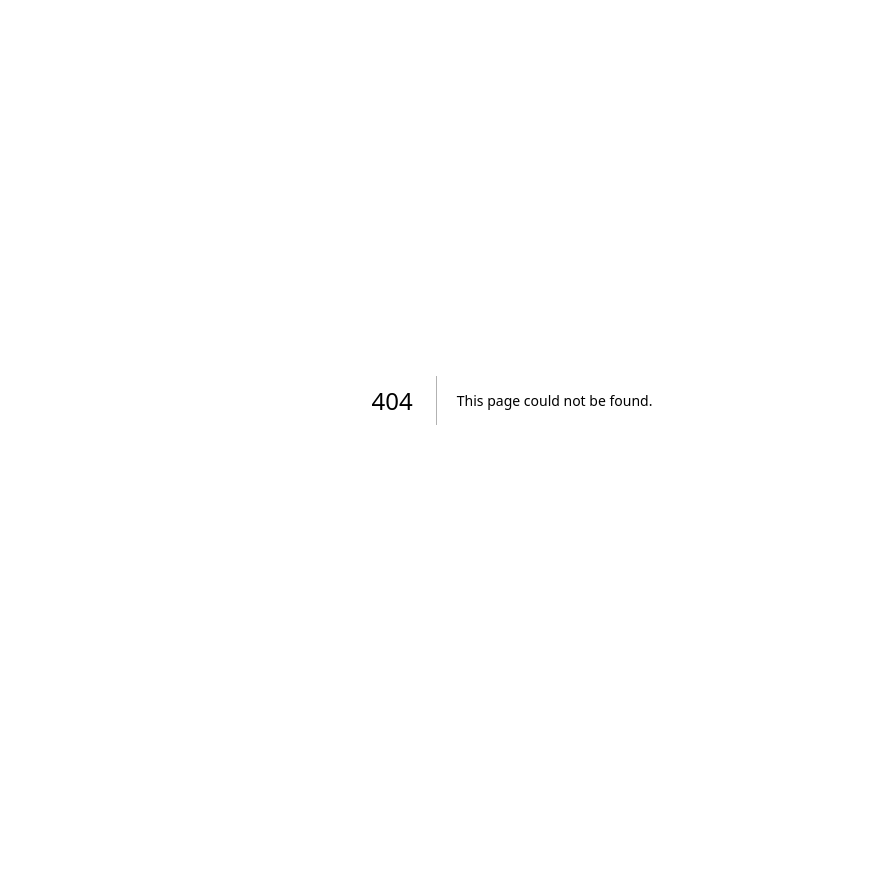
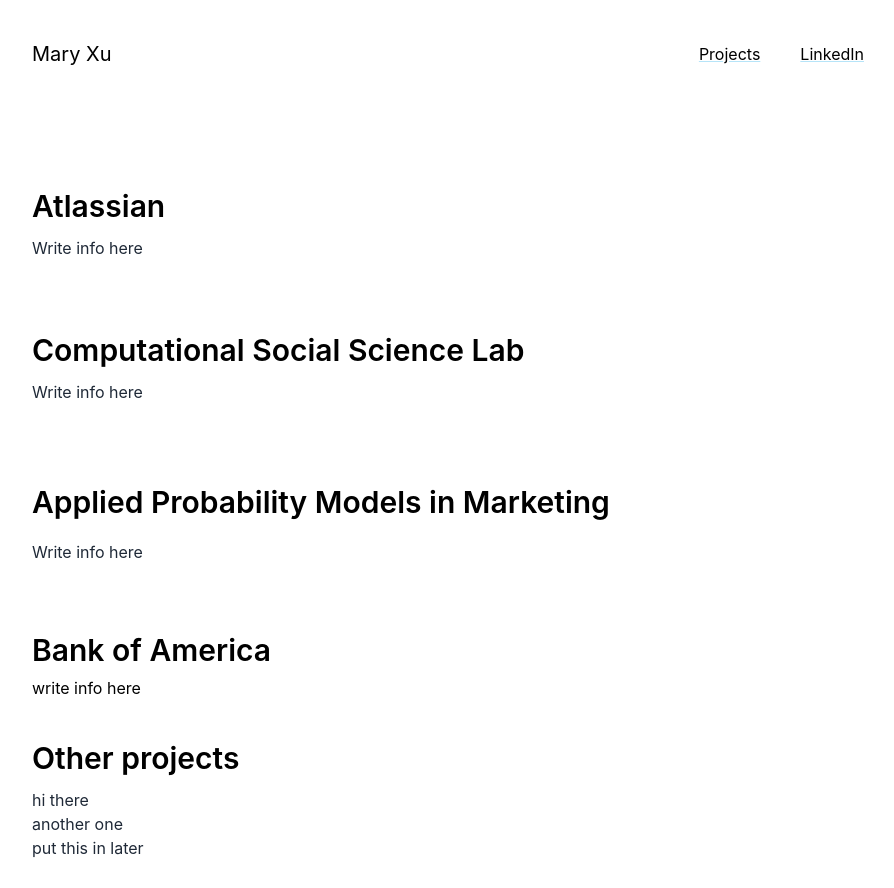
Before and after one commit to mxumary/mxumary.github.io, a Next.js app: page /projects in a window 1280 px wide. Before the commit this address had no page. Shown: the whole page, without its empty margins (128-1022 px from the left). Before the commit the page ends 800 px from the top, so only its background shows below. Built offline with nearby package versions, Linux system fonts and the light colour scheme.

Commit message:
added more information

```diff
--- a/app/about/page.js
+++ /dev/null
@@ -1,19 +0,0 @@
-import Head from "app/components/Head";
-export default function About() {
-  return (
-    <div>
-      <head>
-        <link rel="icon" type="image/png" href="/mango.png"></link>
-        <title>About me</title>
-      </head>
-      <body className="bg-white px-20">
-        <Head />
-        <main>
-            <div className="px-20">
-              <p>Check out some of my technical work here.</p>
-            </div>
-        </main>
-      </body>
-    </div>
-  );
-}
--- a/app/components/Head.js
+++ b/app/components/Head.js
@@ -5,7 +5,7 @@ export default function Head() {
         <nav className="py-10 mb-12 flex justify-between">
             <Link className="text-xl px-20" href="/">Mary Xu</Link>
             <ul className="flex items-center">
-            <Link className = "px-5 underline decoration-sky-500/30" href="/about">About</Link>
+            <Link className = "px-5 underline decoration-sky-500/30" href="/projects">Projects</Link>
             <Link className = "px-5 pr-52 underline decoration-sky-500/30" href="https://www.linkedin.com/in/mxumary/">LinkedIn</Link>
             </ul>
         </nav>
--- /dev/null
+++ b/app/projects/page.js
@@ -0,0 +1,41 @@
+import Head from "app/components/Head";
+import Link from "next/link";
+export default function Projects() {
+  return (
+    <div>
+      <head>
+        <link rel="icon" type="image/png" href="/mango.png"></link>
+        <title>About me</title>
+      </head>
+      <body className="bg-white px-20">
+        <Head />
+        <main>
+          <div className="px-20 py-8">
+            <h2 className = 'text-3xl font-semibold'>Atlassian</h2>
+            <p className = 'text-md py-2 mt-1 text-gray-800 max-w-3xl'>Write info here</p>
+          </div>
+          <div className="px-20 py-8">
+            <h2 className = 'text-3xl font-semibold'>Computational Social Science Lab</h2>
+            <p className = 'text-md py-2 mt-1 text-gray-800 max-w-3xl'>Write info here</p>
+          </div>
+          <div className="px-20 py-8">
+            <h2 className = 'text-3xl py-2 font-semibold'>Applied Probability Models in Marketing</h2>
+            <p className = 'text-md py-2 mt-1 text-gray-800 max-w-3xl'>Write info here</p>
+          </div>
+          <div className="px-20 py-5">
+            <h2 className = 'text-3xl py-2 font-semibold'>Bank of America</h2>
+            <p>write info here</p>
+          </div>
+          <div className="px-20 py-5">
+            <h2 className = 'text-3xl font-semibold'>Other projects</h2>
+            <ul className = 'text-md py-2 mt-1 text-gray-800 max-w-3xl'>
+              <li>hi there</li>
+              <li>another one</li>
+              <li>put this in later</li>
+            </ul>
+          </div>
+        </main>
+      </body>
+    </div>
+  );
+}
```
Also changed, not shown: app/page.js (line endings or trailing spaces).
